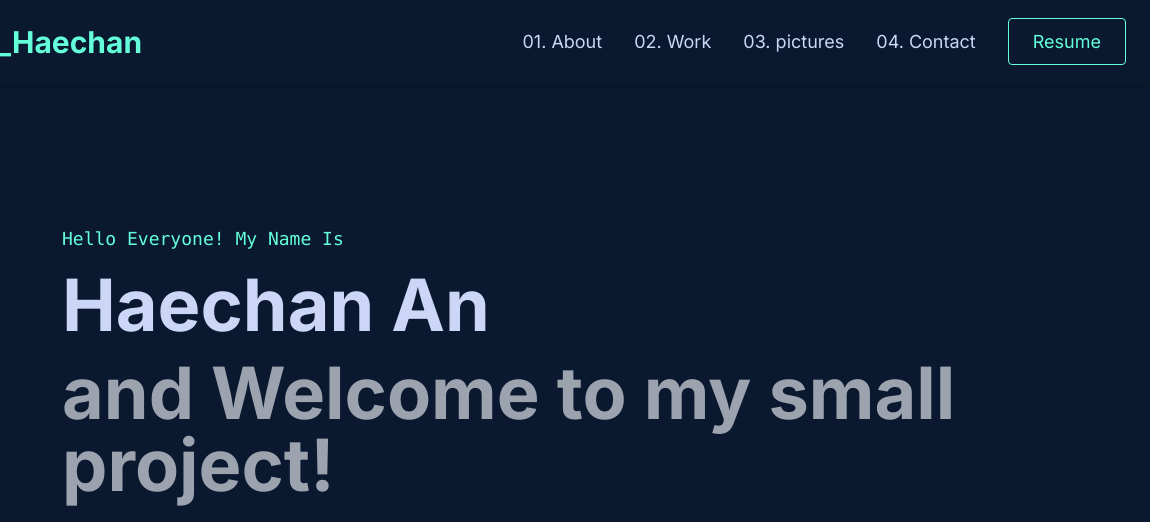
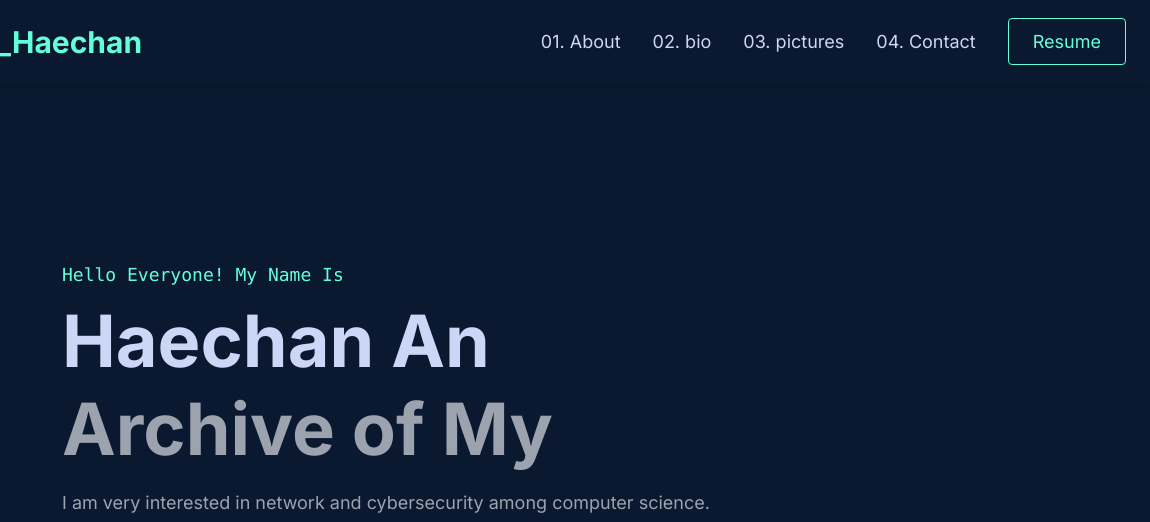
Before and after one commit to HanJanHaeChan/HJHC.github.io, a plain HTML site: page index.html in a window 1280 px wide. Shown: the top 522 px of the page, 130-1280 px from the left. Drawn offline with nearby package versions, Linux system fonts and the light colour scheme.

Commit message:
Update index.html

```diff
--- a/index.html
+++ b/index.html
@@ -70,7 +70,7 @@
             <nav id="main-nav">
                 <ul class="flex space-x-8 text-lg">
                     <li><a href="#about" data-page="about" class="nav-link text-light-slate hover-text-accent-green transition-colors duration-200">01. About</a></li>
-                    <li><a href="#work" data-page="work" class="nav-link text-light-slate hover-text-accent-green transition-colors duration-200">02. Work</a></li>
+                    <li><a href="#bio" data-page="bio" class="nav-link text-light-slate hover-text-accent-green transition-colors duration-200">02. bio</a></li>
                     <li><a href="#pictures" data-page="pictures" class="nav-link text-light-slate hover-text-accent-green transition-colors duration-200">03. pictures</a></li>
                     <li><a href="#contact" data-page="contact" class="nav-link text-light-slate hover-text-accent-green transition-colors duration-200">04. Contact</a></li>
                     <li><a href="/resume.pdf" class="get-in-touch-button" target="_blank">Resume</a></li>
@@ -112,8 +112,8 @@
 
         // 각 페이지에 해당하는 HTML 콘텐츠를 객체로 관리합니다.
         const pageContents = {
-            work: `
-                <section id="work" class="max-w-4xl mx-auto">
+            bio: `
+                <section id="bio" class="max-w-4xl mx-auto">
                     <h2 class="text-3xl font-bold border-b-2 border-accent-green pb-2 mb-8 text-light-slate">02. Where I've Worked</h2>
                     <div class="bg-[#112240] p-8 rounded-lg shadow-lg">
                         <p class="mb-4 text-light-slate">
@@ -177,17 +177,6 @@
                         <p class="mb-4 text-light-slate">
                             이 사이트는 제가 직접 찍은 멋?진 사진들 추려서 올릴게염
                         </p>
-                        <p class="text-light-slate">
-                            Here are a few technologies I’ve been working with recently:
-                        </p>
-                        <ul class="grid grid-cols-2 gap-2 mt-4 text-accent-green">
-                            <li>JavaScript (ES6+)</li>
-                            <li>React</li>
-                            <li>Next.js</li>
-                            <li>Node.js</li>
-                            <li>TypeScript</li>
-                            <li>WordPress</li>
-                        </ul>
                     </div>
                 </section>
             `,
@@ -205,7 +194,7 @@
                 <section id="hero" class="min-h-[calc(100vh-100px)] flex flex-col justify-center items-start max-w-4xl mx-auto pt-20">
                     <p class="text-accent-green text-lg font-mono mb-4">Hello Everyone! My Name Is</p>
                     <h1 class="text-7xl font-bold text-light-slate mb-4">Haechan An</h1>
-                    <h2 class="text-7xl font-bold text-gray-400 mb-6">and Welcome to my small project!</h2>
+                    <h2 class="text-7xl font-bold text-gray-400 mb-6">Archive of My </h2>
                     <p class="text-lg max-w-2xl text-gray-400 mb-12">
                         I am very interested in network and cybersecurity among computer science.
                     </p>
```
